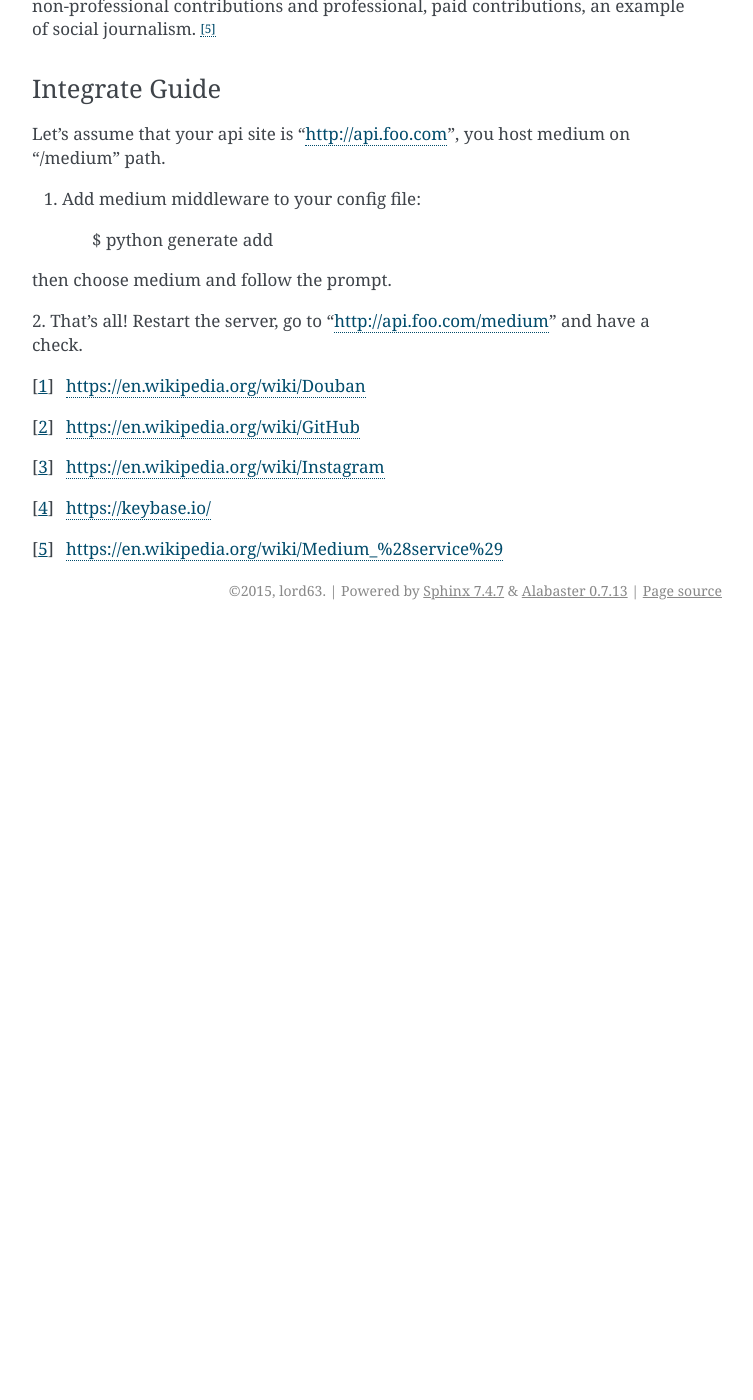
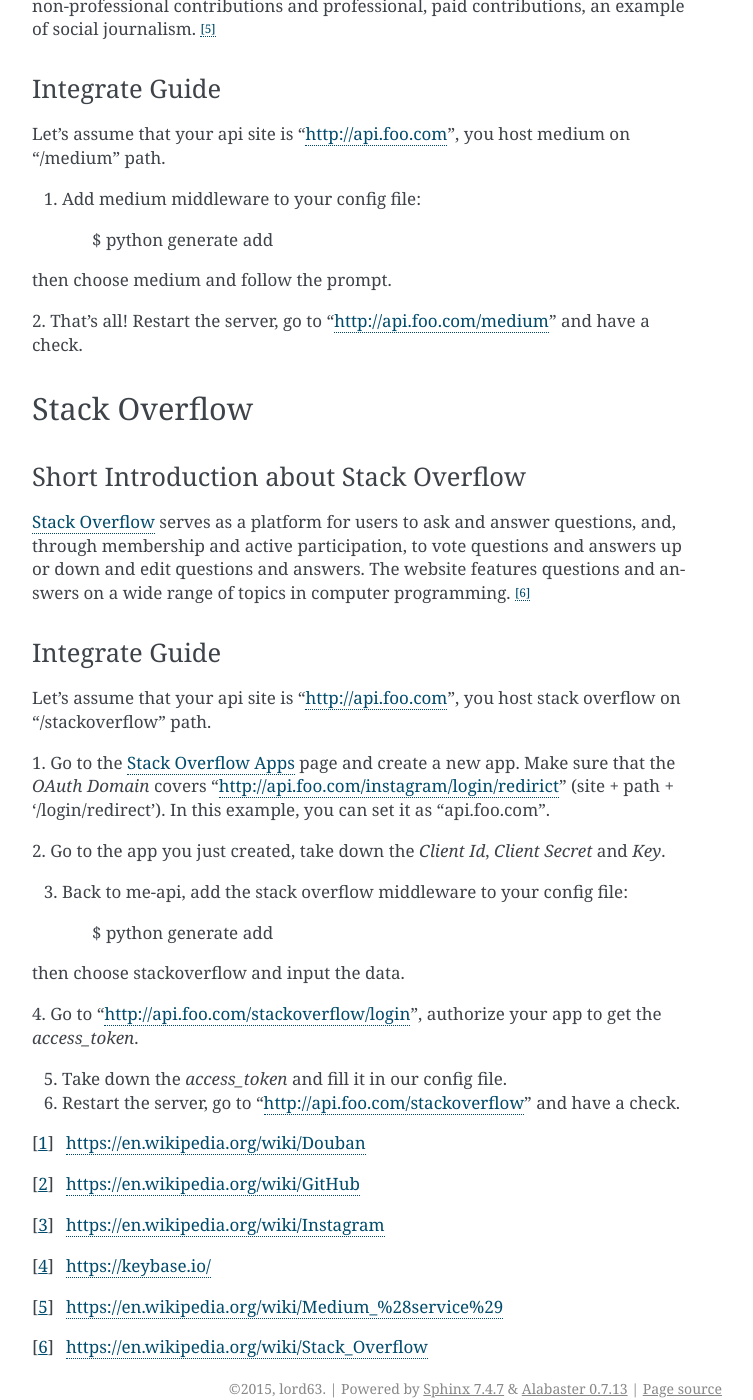
Before and after one commit to lord63/me-api, a Sphinx documentation site: the page built from docs/integrate.rst, in a window 1280 px wide and 1400 px high, scrolled down 2905 px. Shown: the whole window, without its empty margins (388-1141 px from the left). Built offline with Sphinx 7.4.7, drawn with Linux system fonts in a browser that asks for light colours; before the commit the page ends 3535 px from its top, so only the background shows below that; some of the changed text lies outside the part shown.

Commit message:
Update docs for stack overflow

```diff
--- a/docs/integrate.rst
+++ b/docs/integrate.rst
@@ -88,7 +88,7 @@ on "/instagram" path.
 the `Redirect URI` equals to "http://api.foo.com/instagram/login/redirict"
 (site + path + '/login/redirect').
 
-2. Go to the app you just created, take down the `API Key` and `Secret`.
+2. Go to the app you just created, take down the `Client ID` and `Client Secret`.
 
 3. Back to me-api, add the instagram middleware to your config file:
 
@@ -154,6 +154,45 @@ then choose medium and follow the prompt.
 2. That's all! Restart the server, go to "http://api.foo.com/medium"
 and have a check.
 
+Stack Overflow
+--------------
+
+Short Introduction about Stack Overflow
+^^^^^^^^^^^^^^^^^^^^^^^^^^^^^^^^^^^^^^^
+
+`Stack Overflow`_ serves as a platform for users to ask and answer
+questions, and, through membership and active participation, to vote
+questions and answers up or down and edit questions and answers. The
+website features questions and answers on a wide range of topics in
+computer programming.  [6]_
+
+Integrate Guide
+^^^^^^^^^^^^^^^
+
+Let's assume that your api site is "http://api.foo.com", you host
+stack overflow on "/stackoverflow" path.
+
+1. Go to the `Stack Overflow Apps`_ page and create a new app. Make sure that
+the `OAuth Domain` covers "http://api.foo.com/instagram/login/redirict"
+(site + path + '/login/redirect'). In this example, you can set it as
+"api.foo.com".
+
+2. Go to the app you just created, take down the `Client Id`, `Client Secret`
+and `Key`.
+
+3. Back to me-api, add the stack overflow middleware to your config file:
+
+    $ python generate add
+
+then choose stackoverflow and input the data.
+
+4. Go to "http://api.foo.com/stackoverflow/login", authorize your app to get
+the `access_token`.
+
+5. Take down the `access_token` and fill it in our config file.
+
+6. Restart the server, go to "http://api.foo.com/stackoverflow" and have a check.
+
 
 .. _Douban: http://www.douban.com/
 .. [1] https://en.wikipedia.org/wiki/Douban
@@ -167,3 +206,6 @@ and have a check.
 .. [4] https://keybase.io/
 .. _Medium: https://medium.com/
 .. [5] https://en.wikipedia.org/wiki/Medium_%28service%29
+.. _`Stack Overflow`: http://stackoverflow.com/
+.. [6] https://en.wikipedia.org/wiki/Stack_Overflow
+.. _`Stack Overflow Apps`: http://stackapps.com/apps/oauth/register
```
